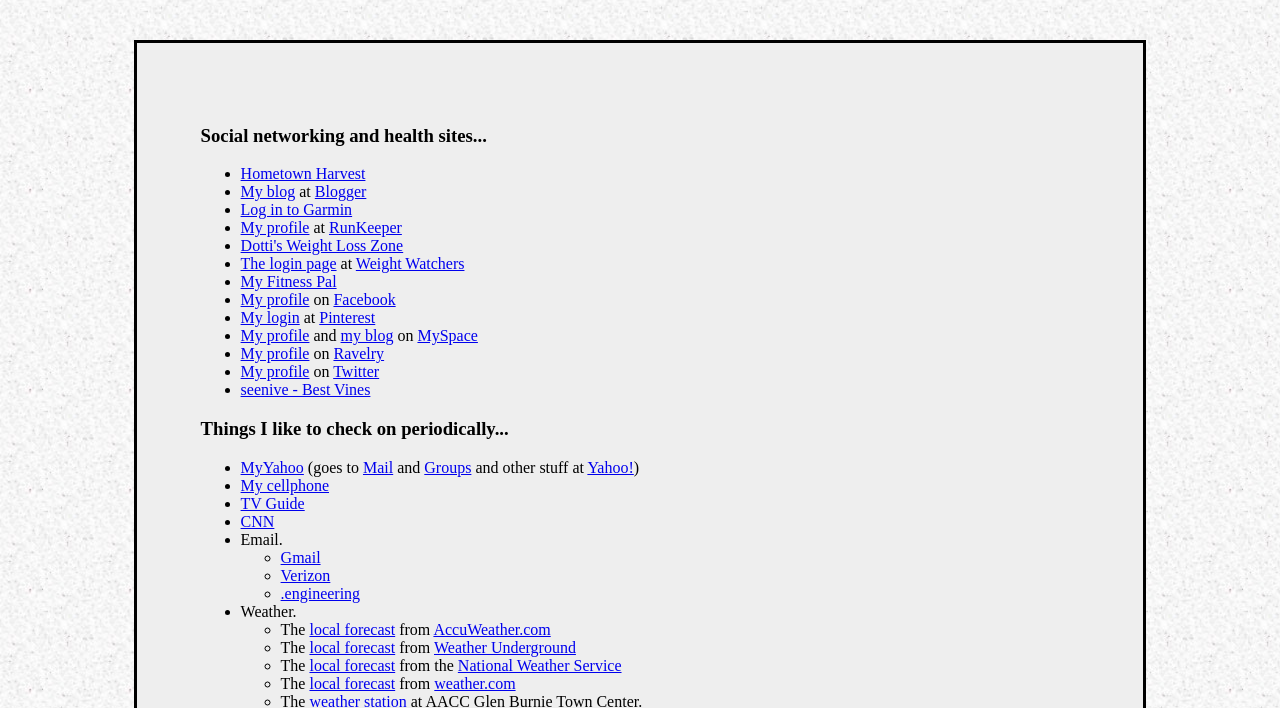
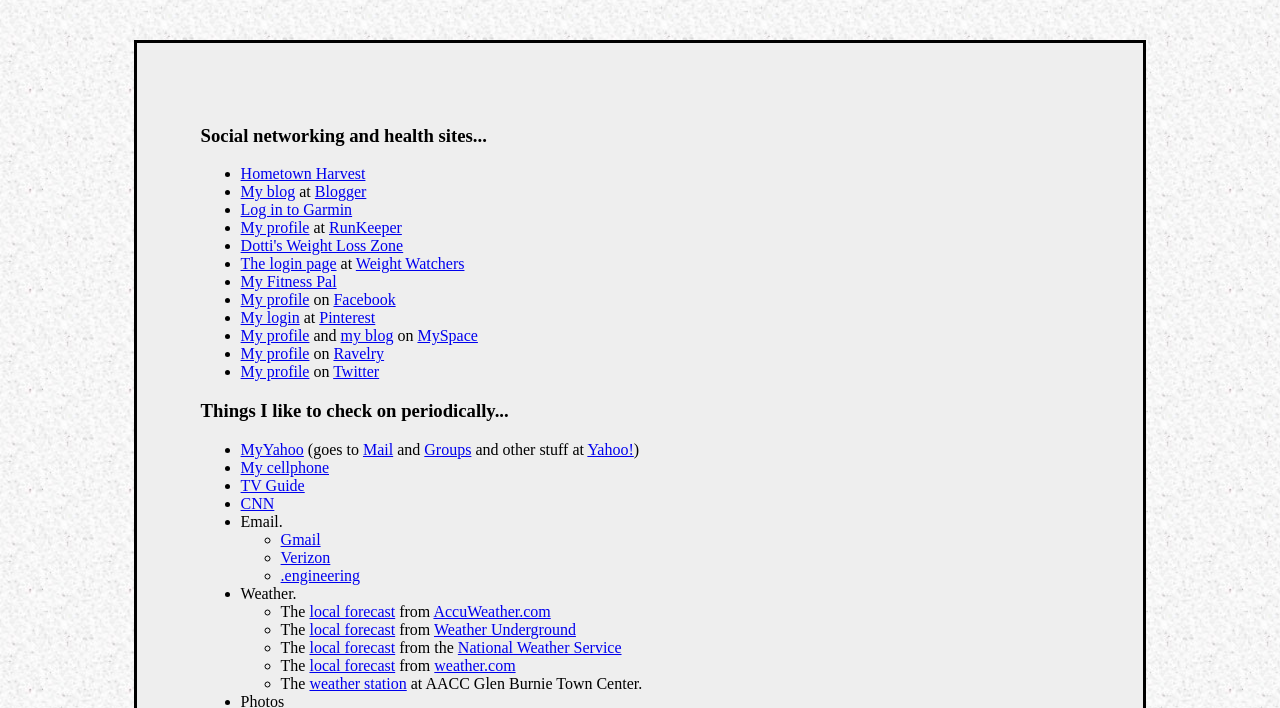
Before and after one commit to oylenshpeegul/diana, a plain HTML site: page index.html in a window 1280 px wide. Shown: the part 82-790 px from the top of the page. Drawn offline with Linux system fonts and the light colour scheme.

Commit message:
remove seenive

```diff
--- a/index.html
+++ b/index.html
@@ -73,10 +73,6 @@
 	<li>
 	  <a href="https://twitter.com/heanbuckle">My
 	  profile</a> on <a href="http://twitter.com">Twitter</a>
-	</li>
-
-	<li>
-	  <a href="http://seenive.com/">seenive - Best Vines</a>
 	</li>
 
       </ul>
```
